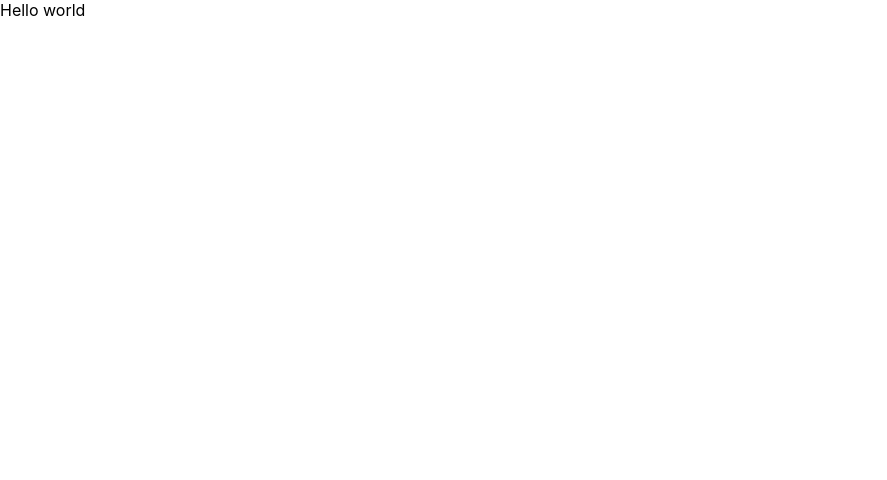
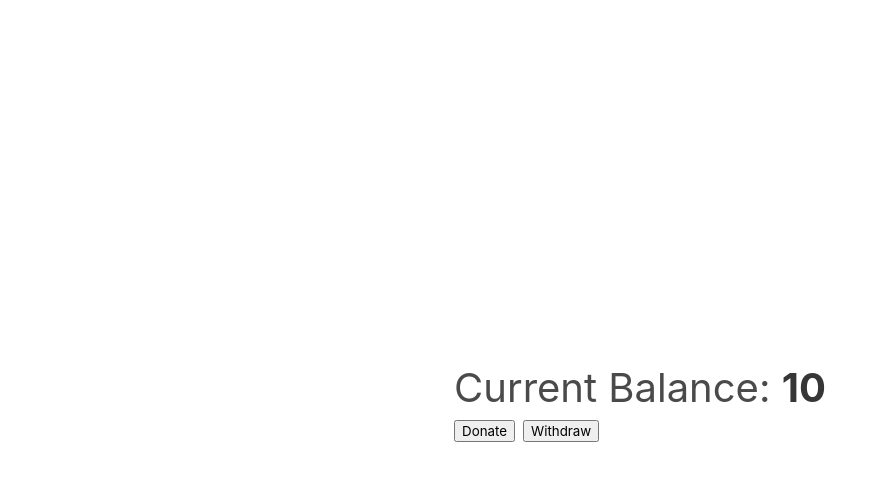
Before and after one commit to agunghudaya/dAppFaucet, a React (Create React App) app: page / in a window 1280 px wide. Shown: the top 480 px of the page, without its empty margins (0-887 px from the left). Built offline with nearby package versions, Linux system fonts and the light colour scheme.

Commit message:
home design done

```diff
--- a/package.json
+++ b/package.json
@@ -2,6 +2,7 @@
   "name": "faucet",
   "version": "0.1.0",
   "private": true,
+  "proxy": "http://localhost:3000",
   "dependencies": {
     "@testing-library/jest-dom": "^5.17.0",
     "@testing-library/react": "^13.4.0",
--- /dev/null
+++ b/src/App.css
@@ -0,0 +1,8 @@
+
+
+.faucet-wrapper {
+    height: 100%;
+    display: flex;
+    justify-content: center;
+    align-items: center;
+}
--- a/src/App.js
+++ b/src/App.js
@@ -1,10 +1,19 @@
-import logo from './logo.svg';
+
+import "./App.css";
 
 function App() {
   return (
-    <div className="App">
-      Hello world
-    </div>
+    <>
+      <div className='faucet-wrapper'>
+        <div className='faucet'>
+          <div className='balance-view is-size-2'>
+            Current Balance: <strong>10</strong>
+          </div>
+          <button className='btn mr-2'>Donate</button>
+          <button className='btn mr-2'>Withdraw</button>
+        </div>
+      </div>
+    </>
   );
 }
 
--- a/src/index.css
+++ b/src/index.css
@@ -1,4 +1,10 @@
+
+html {
+  height: 100%;
+}
+
 body {
+  height: 100%;
   margin: 0;
   font-family: -apple-system, BlinkMacSystemFont, 'Segoe UI', 'Roboto', 'Oxygen',
     'Ubuntu', 'Cantarell', 'Fira Sans', 'Droid Sans', 'Helvetica Neue',
@@ -7,6 +13,10 @@ body {
   -moz-osx-font-smoothing: grayscale;
 }
 
+#root {
+  height: 100%;
+}
+
 code {
   font-family: source-code-pro, Menlo, Monaco, Consolas, 'Courier New',
     monospace;
--- a/src/index.js
+++ b/src/index.js
@@ -3,6 +3,7 @@ import ReactDOM from 'react-dom/client';
 import './index.css';
 import App from './App';
 import reportWebVitals from './reportWebVitals';
+import "bulma/css/bulma.min.css"
 
 const root = ReactDOM.createRoot(document.getElementById('root'));
 root.render(
```
